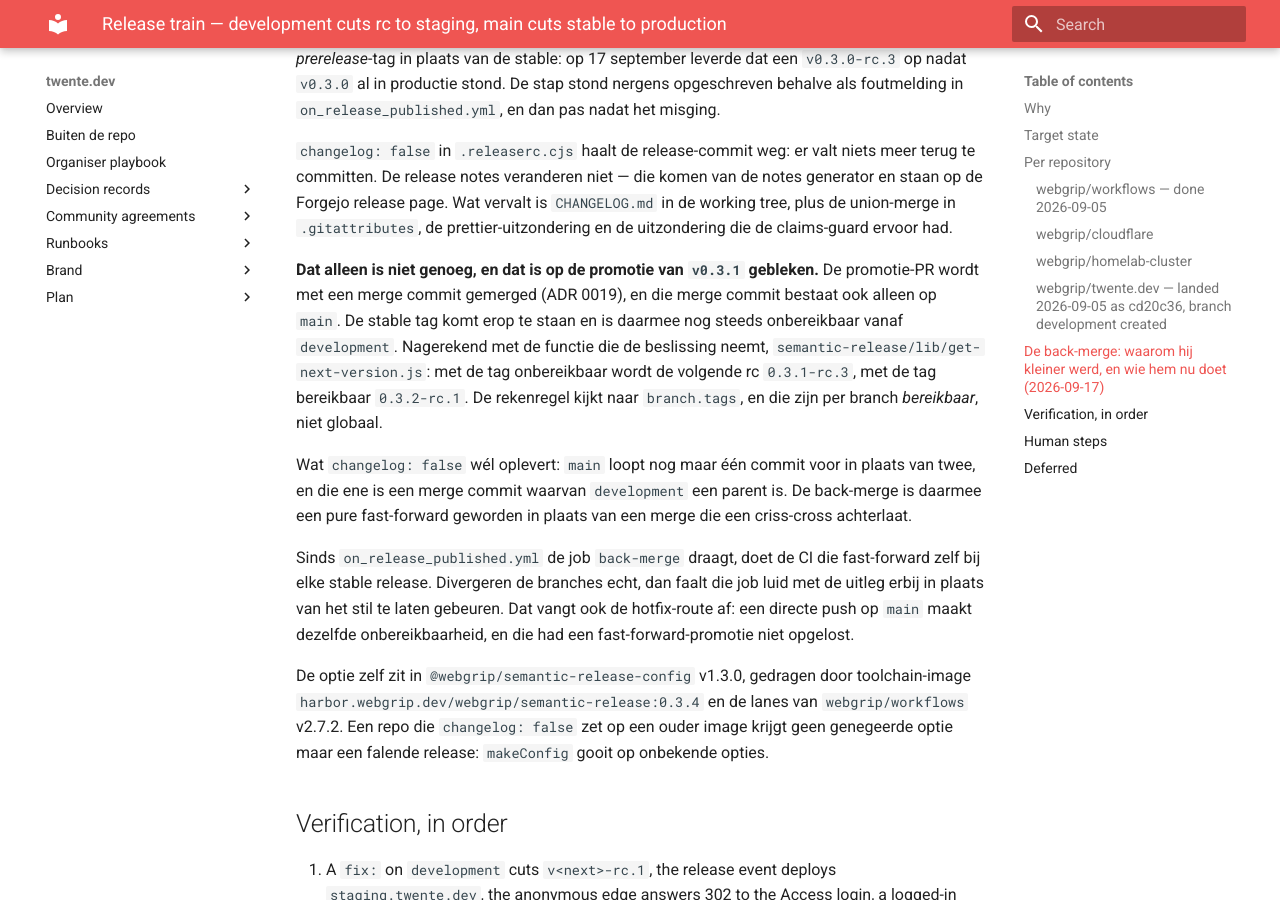
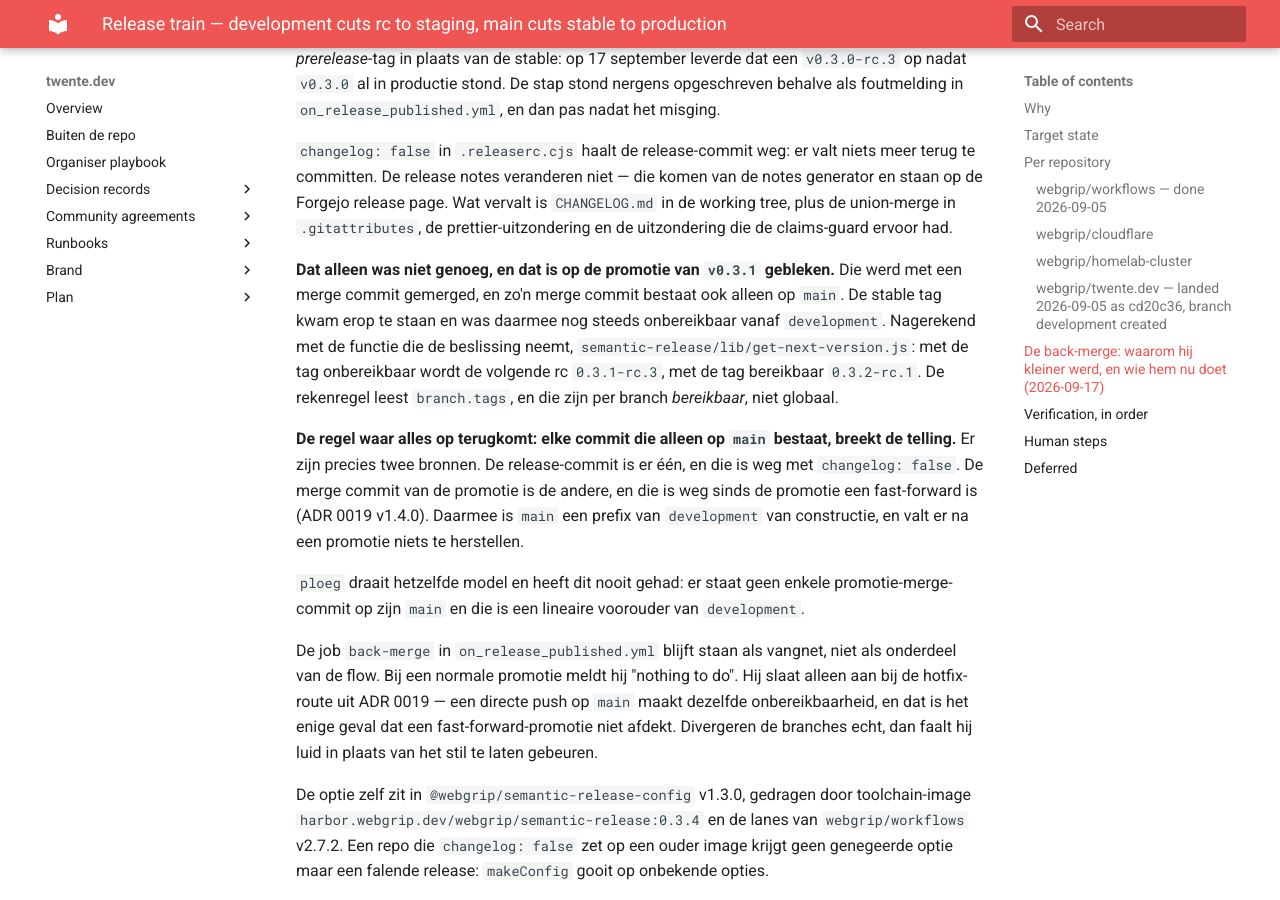
Before and after one commit to webgrip/twente.dev, an MkDocs documentation site: the page built from docs/plan/release-train.md, in a window 1280 px wide and 900 px high, scrolled down 2988 px. Built offline with MkDocs 1.6.1 and Material for MkDocs 9.7.7, drawn with Linux system fonts in a browser that asks for light colours; some of the changed text lies outside the part shown.

Commit message:
fix(ci): de promotie is een fast-forward, dus main blijft een prefix
Alles komt terug op één regel: elke commit die alleen op main bestaat, breekt de
rc-telling. Er zijn precies twee bronnen. De release-commit was de eerste en die
is weg met changelog: false. De merge commit van de promotie is de tweede, en
die werd tot nu toe elke promotie opnieuw gemaakt — met de stable tag erop.

De vorige oplossing repareerde dat achteraf met een CI-job. Dat is een pleister
op een oorzaak die je ook gewoon kunt weghalen: met een fast-forward is main een
prefix van development van constructie en valt er niets te herstellen. ADR 0019
stond dit al toe ("or rebase"); we hadden de andere helft gekozen.

ploeg draait hetzelfde twee-branch-model en heeft dit nooit gehad: geen enkele
promotie-merge-commit op main, lineair boven development.

De back-merge-job blijft staan maar zakt naar wat hij hoort te zijn: een vangnet
voor de hotfix-route uit ADR 0019, die als enige nog zo'n commit maakt. Bij een
normale promotie meldt hij nu "nothing to do".

De PR-body instrueerde tot nu toe een merge commit — precies de stijl die het
probleem maakt. Die tekst legt nu uit waarom een fast-forward moet.

Co-Authored-By: Claude Opus 5 (1M context) <noreply@anthropic.com>

```diff
--- a/docs/plan/release-train.md
+++ b/docs/plan/release-train.md
@@ -95,22 +95,27 @@ committen. De release notes veranderen niet — die komen van de notes generator
 Forgejo release page. Wat vervalt is `CHANGELOG.md` in de working tree, plus de union-merge in
 `.gitattributes`, de prettier-uitzondering en de uitzondering die de claims-guard ervoor had.
 
-**Dat alleen is niet genoeg, en dat is op de promotie van `v0.3.1` gebleken.** De promotie-PR
-wordt met een merge commit gemerged (ADR 0019), en die merge commit bestaat ook alleen op `main`.
-De stable tag komt erop te staan en is daarmee nog steeds onbereikbaar vanaf `development`.
-Nagerekend met de functie die de beslissing neemt,
-`semantic-release/lib/get-next-version.js`: met de tag onbereikbaar wordt de volgende rc
-`0.3.1-rc.3`, met de tag bereikbaar `0.3.2-rc.1`. De rekenregel kijkt naar `branch.tags`, en die
-zijn per branch _bereikbaar_, niet globaal.
+**Dat alleen was niet genoeg, en dat is op de promotie van `v0.3.1` gebleken.** Die werd met een
+merge commit gemerged, en zo'n merge commit bestaat ook alleen op `main`. De stable tag kwam erop
+te staan en was daarmee nog steeds onbereikbaar vanaf `development`. Nagerekend met de functie die
+de beslissing neemt, `semantic-release/lib/get-next-version.js`: met de tag onbereikbaar wordt de
+volgende rc `0.3.1-rc.3`, met de tag bereikbaar `0.3.2-rc.1`. De rekenregel leest `branch.tags`,
+en die zijn per branch _bereikbaar_, niet globaal.
 
-Wat `changelog: false` wél oplevert: `main` loopt nog maar één commit voor in plaats van twee, en
-die ene is een merge commit waarvan `development` een parent is. De back-merge is daarmee een
-pure fast-forward geworden in plaats van een merge die een criss-cross achterlaat.
+**De regel waar alles op terugkomt: elke commit die alleen op `main` bestaat, breekt de telling.**
+Er zijn precies twee bronnen. De release-commit is er één, en die is weg met `changelog: false`.
+De merge commit van de promotie is de andere, en die is weg sinds de promotie een fast-forward is
+(ADR 0019 v1.4.0). Daarmee is `main` een prefix van `development` van constructie, en valt er na
+een promotie niets te herstellen.
 
-Sinds `on_release_published.yml` de job `back-merge` draagt, doet de CI die fast-forward zelf bij
-elke stable release. Divergeren de branches echt, dan faalt die job luid met de uitleg erbij in
-plaats van het stil te laten gebeuren. Dat vangt ook de hotfix-route af: een directe push op
-`main` maakt dezelfde onbereikbaarheid, en die had een fast-forward-promotie niet opgelost.
+`ploeg` draait hetzelfde model en heeft dit nooit gehad: er staat geen enkele promotie-merge-commit
+op zijn `main` en die is een lineaire voorouder van `development`.
+
+De job `back-merge` in `on_release_published.yml` blijft staan als vangnet, niet als onderdeel van
+de flow. Bij een normale promotie meldt hij "nothing to do". Hij slaat alleen aan bij de
+hotfix-route uit ADR 0019 — een directe push op `main` maakt dezelfde onbereikbaarheid, en dat is
+het enige geval dat een fast-forward-promotie niet afdekt. Divergeren de branches echt, dan faalt
+hij luid in plaats van het stil te laten gebeuren.
 
 De optie zelf zit in `@webgrip/semantic-release-config` v1.3.0, gedragen door toolchain-image
 `harbor.webgrip.dev/webgrip/semantic-release:0.3.4` en de lanes van `webgrip/workflows` v2.7.2.
```
Also changed, not shown: other parts of docs/plan/release-train.md (+1 -1 lines), docs/adrs/0019-release-driven-deploys.md (+13 -1 lines), docs/runbooks/ci-failures.md (+9 -6 lines), 1 other file.
